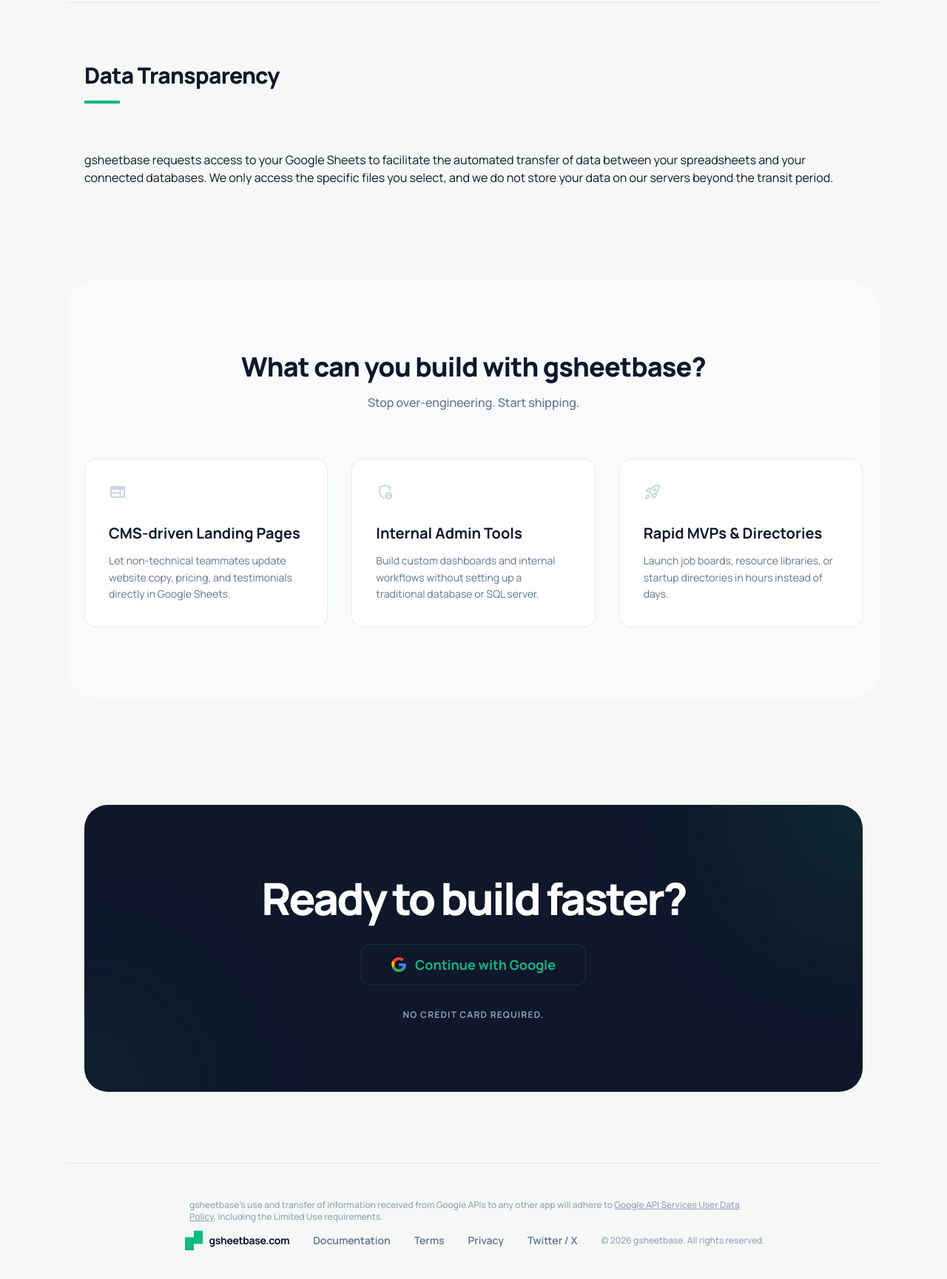
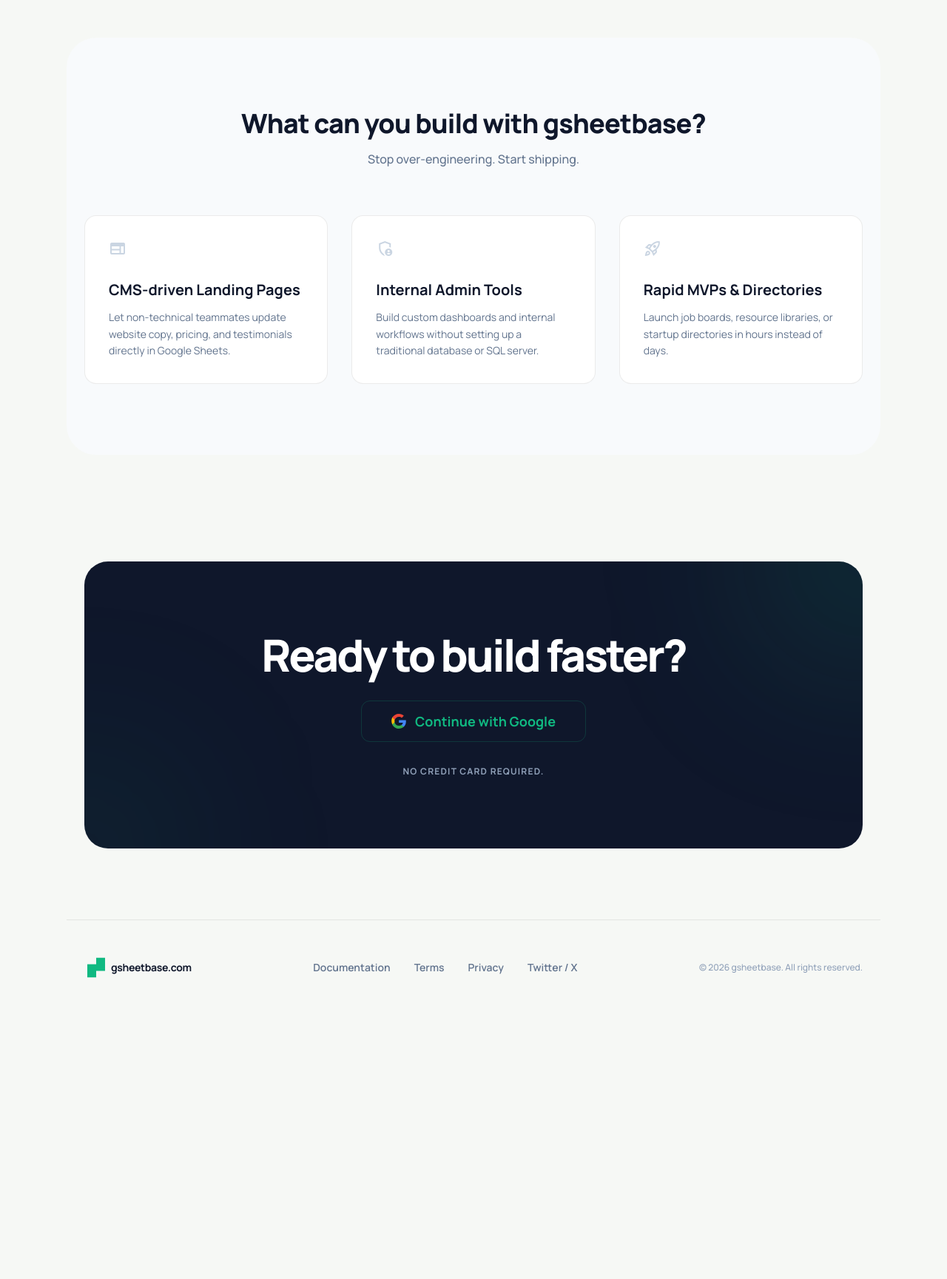
Before and after one commit to congdv/gsheetbase.com, an Astro site in the folder landing/: page / in a window 1280 px wide. Shown: the part 1909-3638 px from the top of the page at 74% size. After the commit the page ends 3281 px from the top, so only its background shows below. Built offline with nearby package versions, Linux system fonts and the light colour scheme; Astro itself is replaced by a stand-in of ours; no server answers.

Commit message:
Revert change for verify google app

```diff
--- a/landing/src/components/Footer.astro
+++ b/landing/src/components/Footer.astro
@@ -5,15 +5,6 @@ const year = new Date().getFullYear();
 
 <div class="w-full flex flex-col items-center">
   <footer class="w-full max-w-[1100px] px-6 py-12 border-t border-subtle">
-    <div class="w-full flex flex-col items-center">
-      <div class="text-xs text-slate-400 font-medium w-3xl mb-2">
-        gsheetbase’s use and transfer of information received from Google APIs
-        to any other app will adhere to <a
-          href="https://developers.google.com/terms/api-services-user-data-policy#additional_requirements_for_specific_api_scopes"
-          target="_blank"
-          class="underline">Google API Services User Data Policy</a
-        >, including the Limited Use requirements.
-      </div>
     <div class="flex flex-col md:flex-row justify-between items-center gap-8">
       <a
         href="/"
@@ -40,19 +31,15 @@ const year = new Date().getFullYear();
         <a class="hover:text-primary transition-colors" href="#"
           >Documentation</a
         >
-          <a class="hover:text-primary transition-colors" href="/terms">Terms</a
-          >
+        <a class="hover:text-primary transition-colors" href="/terms">Terms</a>
         <a class="hover:text-primary transition-colors" href="/privacy"
           >Privacy</a
         >
-          <a class="hover:text-primary transition-colors" href="#"
-            >Twitter / X</a
-          >
+        <a class="hover:text-primary transition-colors" href="#">Twitter / X</a>
       </div>
       <div class="text-xs text-slate-400 font-medium">
         © {year} gsheetbase. All rights reserved.
       </div>
     </div>
-    </div>
   </footer>
 </div>
--- a/landing/src/pages/index.astro
+++ b/landing/src/pages/index.astro
@@ -267,24 +267,6 @@ const GOOGLE_AUTH_BASE = import.meta.env.VITE_APP_BASE_URL ?? "";
       </div>
     </section>
 
-    <!-- Data Transparency Section -->
-    <section class="w-full max-w-[1100px] px-6 py-20 border-t border-subtle">
-      <div class="mb-16">
-        <h2 class="text-3xl font-extrabold tracking-tight mb-4">
-          Data Transparency
-        </h2>
-        <div class="w-12 h-1 bg-primary"></div>
-      </div>
-      <div class="prose prose-lg prose-slate dark:prose-invert max-w-none">
-        <p>
-          gsheetbase requests access to your Google Sheets to facilitate the
-          automated transfer of data between your spreadsheets and your
-          connected databases. We only access the specific files you select, and
-          we do not store your data on our servers beyond the transit period.
-        </p>
-      </div>
-    </section>
-
     <!-- Use Cases -->
     <section
       class="w-full max-w-[1100px] px-6 py-24 bg-slate-50 dark:bg-white/5 rounded-[2.5rem] my-12"
```
Lines whose indentation alone changed are shown as unchanged.
